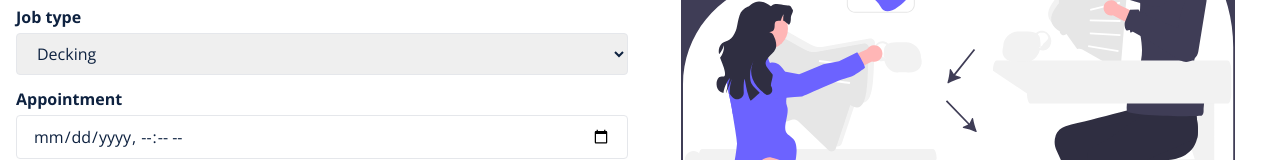
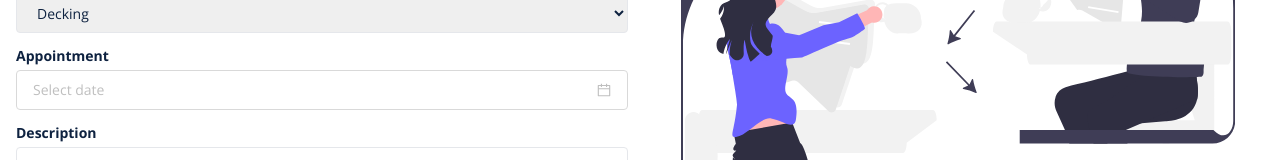
Before and after one commit to f7deat/landscape, a Next.js app: page /get-free-quote in a window 1280 px wide. Shown: the part 792-952 px from the top of the page. Built offline with nearby package versions, Linux system fonts and the light colour scheme; some icons are missing.

Commit message:
add antd

```diff
--- a/components/contact-form/index.tsx
+++ b/components/contact-form/index.tsx
@@ -1,4 +1,6 @@
+import { DatePicker, DatePickerProps, message } from "antd";
 import axios from "axios";
+import moment from "moment";
 import { useState } from "react"
 
 const ContactForm: React.FC = () => {
@@ -7,24 +9,24 @@ const ContactForm: React.FC = () => {
     const [phone, setPhone] = useState('');
     const [email, setEmail] = useState('');
     const [address, setAddress] = useState('');
-    const [jobType, setJobType] = useState('');
-    const [appointment, setAppointment] = useState('');
+    const [jobType, setJobType] = useState('decking');
+    const [appointment, setAppointment] = useState<string | undefined>();
     const [description, setDescription] = useState('');
-    const [message, setMessage] = useState('');
     const [disabled, setDisabled] = useState(false)
 
     const handleSubmit = () => {
+
         if (!name) {
-            return setMessage('Please input name!')
+            return message.warning('Please input name!');
         }
         if (!phone) {
-            return setMessage('Please input phone!')
+            return message.warning('Please input phone!');
         }
         if (!email) {
-            return setMessage('Please input email!')
+            return message.warning('Please input email!');
         }
         if (!address) {
-            return setMessage('Please input address!')
+            return message.warning('Please input address!');
         }
 
         const metaData = {
@@ -46,7 +48,7 @@ const ContactForm: React.FC = () => {
 
         axios.post(`https://defzone.net/api/contact/add`, {
             data: {
-                name: name,
+                fullName: name,
                 phoneNumber: phone,
                 email: email,
                 address: address,
@@ -54,17 +56,27 @@ const ContactForm: React.FC = () => {
             }
         }).then(response => {
             if (response.data.succeeded) {
-                setMessage('Thank for submit. We are contact soon!')
-                setDisabled(true)
+                message.success('Thank for submit. We are contact soon!')
             } else {
-                setMessage('Error when trying submit!')
+                message.error(response.data.message)
             }
         })
     }
 
+    const onChange = (value: DatePickerProps['value']) => {
+        setAppointment(value?.format('YYYY-MM-DD hh:mm:ss'))
+    }
+
+    function disabledDate(currentDate: any) {
+        currentDate = moment(currentDate);
+        if (currentDate.day() === 0 || currentDate.day() === 6) {
+            return false;
+        }
+        return true;
+      }
+
     return (
         <div>
-            <div className="text-red-500 mb-3">{message}</div>
             <div className="mb-3">
                 <div className="font-bold mb-1">Name<span className="ml-1 text-red-500">*</span></div>
                 <input type="text" className="px-4 py-2 border rounded w-full" onChange={(e) => setName(e.target.value)} />
@@ -91,7 +103,9 @@ const ContactForm: React.FC = () => {
             </div>
             <div className="mb-3">
                 <div className="font-bold mb-1">Appointment</div>
-                <input type="datetime-local" className="px-4 py-2 rounded border w-full" onChange={(e) => setAppointment(e.target.value)} />
+                <DatePicker
+                disabledDate={disabledDate}
+                showTime className="w-full rounded border py-2 px-4" onChange={onChange} />
             </div>
             <div className="mb-3">
                 <div className="font-bold mb-1">Description</div>
--- a/package.json
+++ b/package.json
@@ -9,6 +9,7 @@
     "export": "next export"
   },
   "dependencies": {
+    "antd": "^4.21.4",
     "aos": "^2.3.4",
     "axios": "^0.27.2",
     "next": "12.1.6",
--- a/pages/_app.tsx
+++ b/pages/_app.tsx
@@ -1,3 +1,4 @@
+import 'antd/dist/antd.css';
 import '../styles/globals.css'
 import '../styles/nav.css'
 import "aos/dist/aos.css";
```
Also changed, not shown: 1 other file (tests, documents, lock files or other folders).
